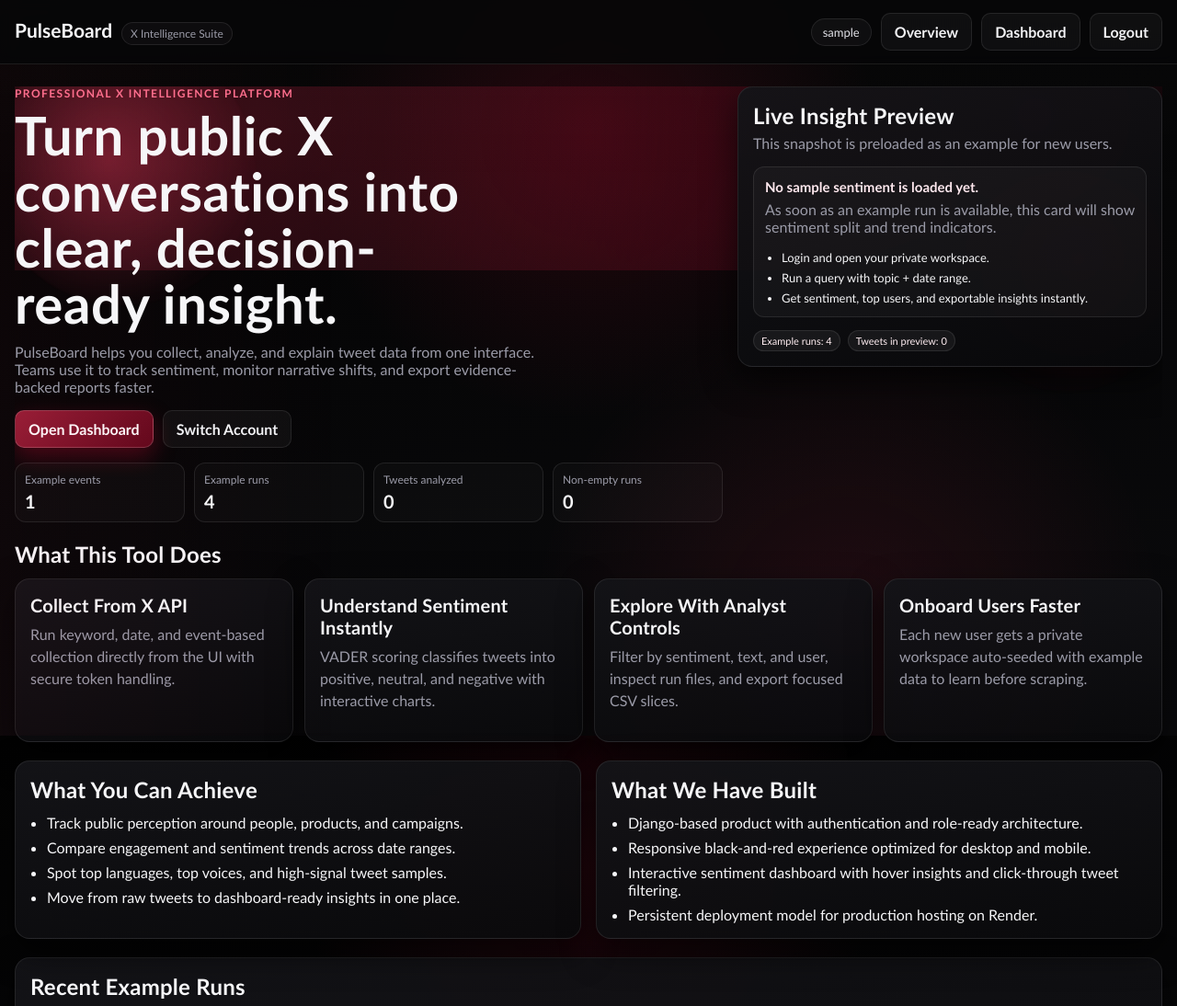
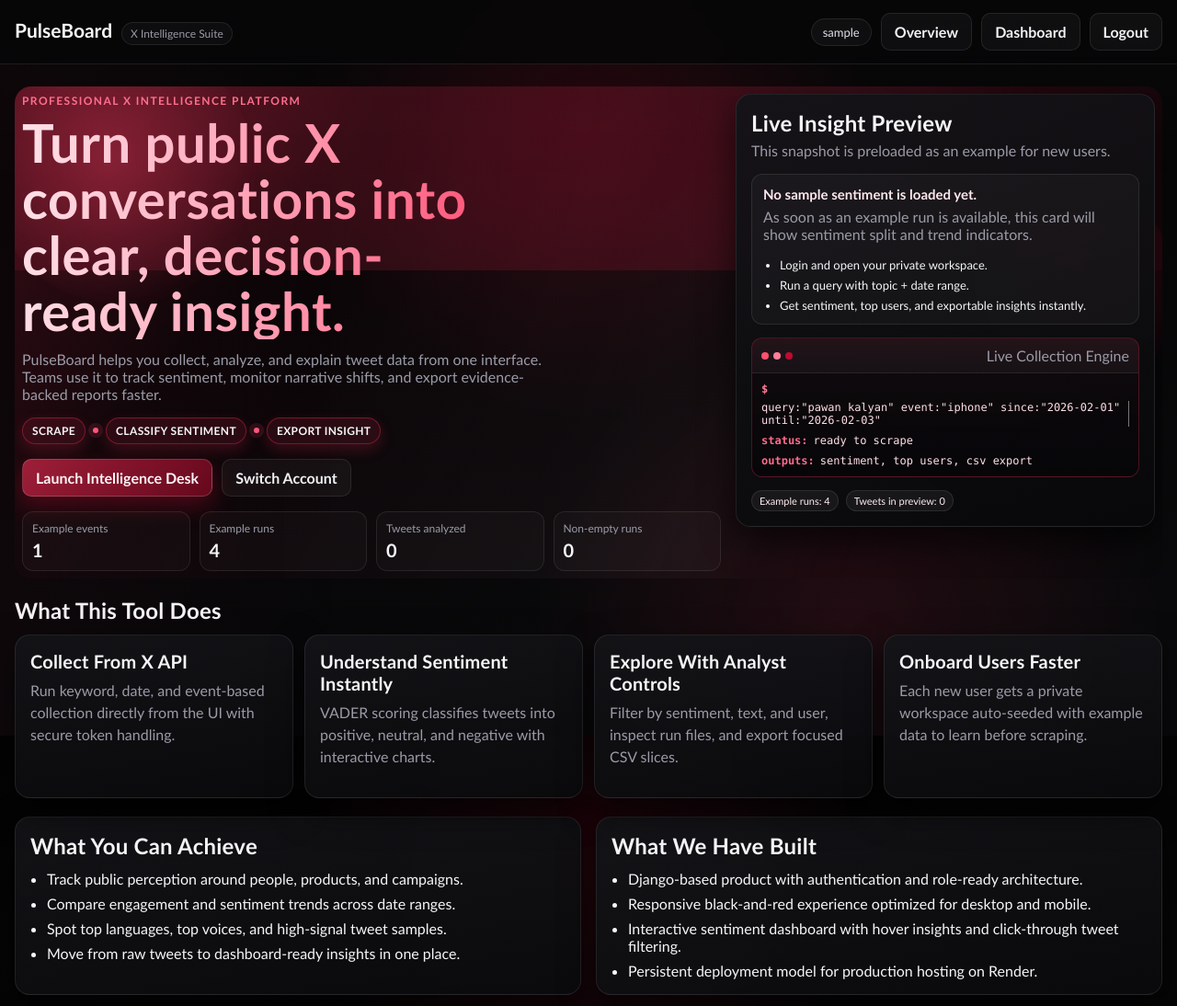
Before and after one commit to Sairam-DE/tweet_dashboard, a Django app: page / in a window 1280 px wide. Shown: the top 1094 px of the page at 92% size. Run offline with Django 5.2, Linux system fonts and the light colour scheme; the visitor is signed in with stand-in values (Sample User, id 1).

Commit message:
Revamp landing page with bold motion and interactive hero

```diff
--- a/viewer/static/viewer/app.js
+++ b/viewer/static/viewer/app.js
@@ -144,6 +144,79 @@
     });
   }
 
+  function initLandingType() {
+    var typedNodes = document.querySelectorAll(".typed[data-type-text]");
+    if (!typedNodes.length) return;
+
+    var prefersReducedMotion = false;
+    try {
+      prefersReducedMotion = !!(window.matchMedia && window.matchMedia("(prefers-reduced-motion: reduce)").matches);
+    } catch (e) {
+      prefersReducedMotion = false;
+    }
+
+    typedNodes.forEach(function (node) {
+      if (node.dataset.typedInit === "1") return;
+      node.dataset.typedInit = "1";
+
+      var targetText = node.getAttribute("data-type-text") || "";
+      if (prefersReducedMotion) {
+        node.textContent = targetText;
+        return;
+      }
+
+      node.textContent = "";
+      var index = 0;
+      var speed = 22;
+
+      function typeNext() {
+        node.textContent = targetText.slice(0, index);
+        index += 1;
+        if (index <= targetText.length) {
+          window.setTimeout(typeNext, speed);
+        }
+      }
+
+      window.setTimeout(typeNext, 220);
+    });
+  }
+
+  function initTiltCards() {
+    var cards = document.querySelectorAll("[data-tilt-card]");
+    if (!cards.length) return;
+
+    var prefersReducedMotion = false;
+    try {
+      prefersReducedMotion = !!(window.matchMedia && window.matchMedia("(prefers-reduced-motion: reduce)").matches);
+    } catch (e) {
+      prefersReducedMotion = false;
+    }
+    if (prefersReducedMotion) return;
+
+    cards.forEach(function (card) {
+      var rect = null;
+
+      function onMove(event) {
+        rect = rect || card.getBoundingClientRect();
+        var x = (event.clientX - rect.left) / rect.width;
+        var y = (event.clientY - rect.top) / rect.height;
+        var rotateY = (x - 0.5) * 6;
+        var rotateX = (0.5 - y) * 6;
+        card.style.transform = "perspective(900px) rotateX(" + rotateX.toFixed(2) + "deg) rotateY(" + rotateY.toFixed(2) + "deg) translateY(-3px)";
+      }
+
+      function reset() {
+        rect = null;
+        card.style.transform = "";
+      }
+
+      card.addEventListener("pointermove", onMove);
+      card.addEventListener("pointerleave", reset);
+      card.addEventListener("pointercancel", reset);
+      card.addEventListener("blur", reset, true);
+    });
+  }
+
   function initSentimentWidget(widget) {
     if (!widget) return;
 
@@ -286,6 +359,8 @@
 
   document.addEventListener("DOMContentLoaded", function () {
     initLandingMotion();
+    initLandingType();
+    initTiltCards();
     document.querySelectorAll(".sentiment-widget").forEach(initSentimentWidget);
   });
 })();
--- a/viewer/static/viewer/style.css
+++ b/viewer/static/viewer/style.css
@@ -608,6 +608,9 @@
     overflow: hidden;
     --mx: 50%;
     --my: 50%;
+    border-radius: 18px;
+    padding: 8px;
+    background: linear-gradient(130deg, rgba(255, 47, 89, 0.2), rgba(255, 47, 89, 0.03) 25%, rgba(0, 0, 0, 0));
 }
 
 .landing-hero::before {
@@ -619,6 +622,22 @@
         radial-gradient(circle at 25% 50%, rgba(255, 47, 89, 0.2), transparent 55%),
         radial-gradient(circle at 70% 65%, rgba(190, 11, 49, 0.24), transparent 50%);
     pointer-events: none;
+    z-index: 0;
+}
+
+.landing-hero::after {
+    content: "";
+    position: absolute;
+    inset: 0;
+    pointer-events: none;
+    background: linear-gradient(
+        112deg,
+        transparent 0%,
+        rgba(255, 255, 255, 0.05) 42%,
+        transparent 58%
+    );
+    transform: translateX(-120%);
+    animation: hero-scan 7.6s ease-in-out infinite;
     z-index: 0;
 }
 
@@ -690,12 +709,49 @@
     font-size: clamp(34px, 5vw, 58px);
     line-height: 1.05;
     max-width: 16ch;
+    color: transparent;
+    background-image: linear-gradient(95deg, #ffffff 5%, #ff8ea7 42%, #ff2f59 65%, #ffffff 95%);
+    background-size: 220% 220%;
+    -webkit-background-clip: text;
+    background-clip: text;
+    animation: headline-shift 8s ease-in-out infinite;
 }
 
 .landing-intro {
     margin-top: 12px;
     max-width: 64ch;
     font-size: 16px;
+}
+
+.landing-flowline {
+    margin-top: 14px;
+    display: flex;
+    align-items: center;
+    flex-wrap: wrap;
+    gap: 8px;
+}
+
+.flow-pill {
+    display: inline-flex;
+    align-items: center;
+    justify-content: center;
+    font-size: 12px;
+    font-weight: 700;
+    letter-spacing: 0.03em;
+    text-transform: uppercase;
+    border: 1px solid rgba(255, 47, 89, 0.36);
+    border-radius: 999px;
+    padding: 6px 10px;
+    background: rgba(255, 47, 89, 0.12);
+    box-shadow: 0 6px 16px rgba(255, 47, 89, 0.2);
+}
+
+.flow-dot {
+    width: 6px;
+    height: 6px;
+    border-radius: 50%;
+    background: #ff567d;
+    box-shadow: 0 0 0 5px rgba(255, 86, 125, 0.12);
 }
 
 .landing-cta {
@@ -728,6 +784,81 @@
 .landing-bar-fill {
     width: 0%;
     transition: width 0.86s cubic-bezier(0.2, 0.8, 0.2, 1);
+}
+
+.landing-console {
+    margin-top: 14px;
+    border: 1px solid rgba(255, 47, 89, 0.28);
+    border-radius: 12px;
+    background:
+        linear-gradient(180deg, rgba(255, 47, 89, 0.08), rgba(255, 47, 89, 0.02) 28%, rgba(0, 0, 0, 0.2)),
+        rgba(8, 8, 10, 0.8);
+    overflow: hidden;
+}
+
+.console-head {
+    display: flex;
+    align-items: center;
+    justify-content: space-between;
+    padding: 9px 10px;
+    border-bottom: 1px solid rgba(255, 255, 255, 0.08);
+    background: rgba(255, 255, 255, 0.03);
+}
+
+.console-dots {
+    display: flex;
+    gap: 5px;
+}
+
+.console-dots span {
+    width: 8px;
+    height: 8px;
+    border-radius: 50%;
+    display: inline-block;
+}
+
+.console-dots span:nth-child(1) {
+    background: #ff516d;
+}
+
+.console-dots span:nth-child(2) {
+    background: #ff7e98;
+}
+
+.console-dots span:nth-child(3) {
+    background: #be0b31;
+}
+
+.console-body {
+    padding: 10px;
+    font-family: "JetBrains Mono", "Consolas", monospace;
+    font-size: 12px;
+    color: #ffdfe7;
+    display: grid;
+    gap: 8px;
+}
+
+.console-line {
+    display: flex;
+    flex-wrap: wrap;
+    gap: 6px;
+    align-items: center;
+}
+
+.console-line .prompt {
+    color: #ff7e98;
+    font-weight: 700;
+}
+
+.console-line .ok {
+    color: #ff6b8c;
+    font-weight: 700;
+}
+
+.console-line .typed {
+    border-right: 1px solid rgba(255, 255, 255, 0.45);
+    padding-right: 4px;
+    min-height: 1em;
 }
 
 .landing-preview-note {
@@ -767,6 +898,8 @@
 .landing-card {
     transition: transform 0.2s ease, border-color 0.2s ease, box-shadow 0.2s ease;
     transition-delay: calc(var(--card-index, 0) * 70ms);
+    transform-style: preserve-3d;
+    will-change: transform;
 }
 
 .landing-card:hover {
--- a/viewer/templates/viewer/home.html
+++ b/viewer/templates/viewer/home.html
@@ -14,12 +14,19 @@
                 PulseBoard helps you collect, analyze, and explain tweet data from one interface.
                 Teams use it to track sentiment, monitor narrative shifts, and export evidence-backed reports faster.
             </p>
+            <div class="landing-flowline" data-reveal data-reveal-delay="120">
+                <span class="flow-pill">Scrape</span>
+                <span class="flow-dot"></span>
+                <span class="flow-pill">Classify Sentiment</span>
+                <span class="flow-dot"></span>
+                <span class="flow-pill">Export Insight</span>
+            </div>
             <div class="landing-cta">
                 {% if user.is_authenticated %}
-                    <a class="btn btn-primary" href="{% url 'dashboard' %}">Open Dashboard</a>
+                    <a class="btn btn-primary" href="{% url 'dashboard' %}">Launch Intelligence Desk</a>
                     <a class="btn btn-ghost" href="{% url 'logout' %}">Switch Account</a>
                 {% else %}
-                    <a class="btn btn-primary" href="{% url 'login' %}">Login To Start Scraping</a>
+                    <a class="btn btn-primary" href="{% url 'login' %}">Login And Start Collection</a>
                     <a class="btn btn-secondary" href="{% url 'register' %}">Create Account</a>
                 {% endif %}
             </div>
@@ -73,6 +80,23 @@
                 </div>
             {% endif %}
 
+            <div class="landing-console" data-reveal data-reveal-delay="180">
+                <div class="console-head">
+                    <div class="console-dots">
+                        <span></span><span></span><span></span>
+                    </div>
+                    <span class="muted">Live Collection Engine</span>
+                </div>
+                <div class="console-body">
+                    <div class="console-line">
+                        <span class="prompt">$</span>
+                        <span class="typed" data-type-text='query:"pawan kalyan" event:"iphone" since:"2026-02-01" until:"2026-02-03"'></span>
+                    </div>
+                    <div class="console-line"><span class="ok">status:</span> ready to scrape</div>
+                    <div class="console-line"><span class="ok">outputs:</span> sentiment, top users, csv export</div>
+                </div>
+            </div>
+
             <div class="landing-preview-note">
                 <span class="pill">Example runs: {{ total_runs }}</span>
                 <span class="pill">Tweets in preview: {{ total_tweets }}</span>
@@ -88,7 +112,7 @@
     <h2>What This Tool Does</h2>
     <div class="landing-card-grid">
         {% for card in capability_cards %}
-            <article class="panel landing-card" data-reveal style="--card-index: {{ forloop.counter0 }};">
+            <article class="panel landing-card" data-reveal data-tilt-card style="--card-index: {{ forloop.counter0 }};">
                 <h3>{{ card.title }}</h3>
                 <p class="muted">{{ card.body }}</p>
             </article>
```
Also changed, not shown: other parts of viewer/static/viewer/style.css (+36 -0 lines).
